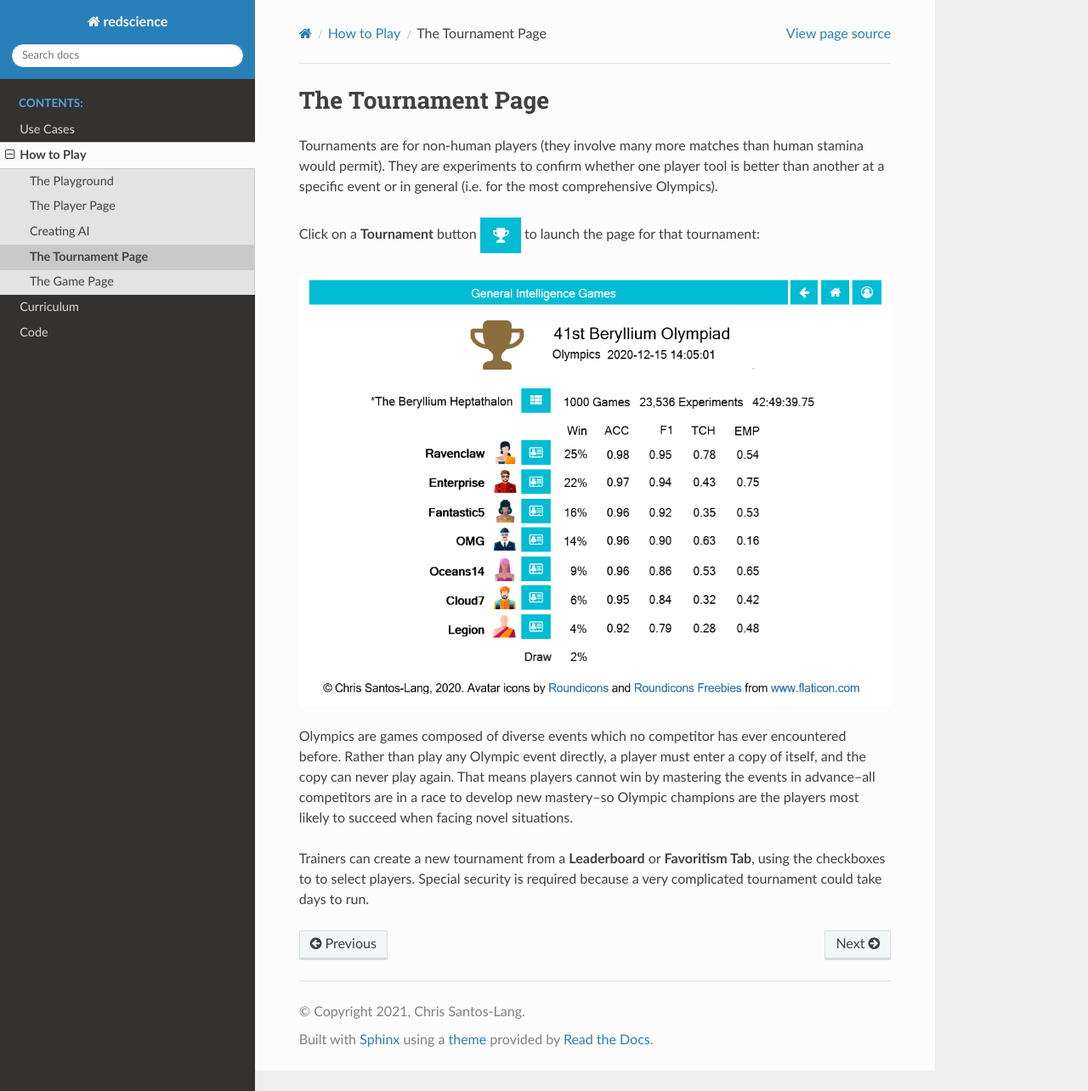
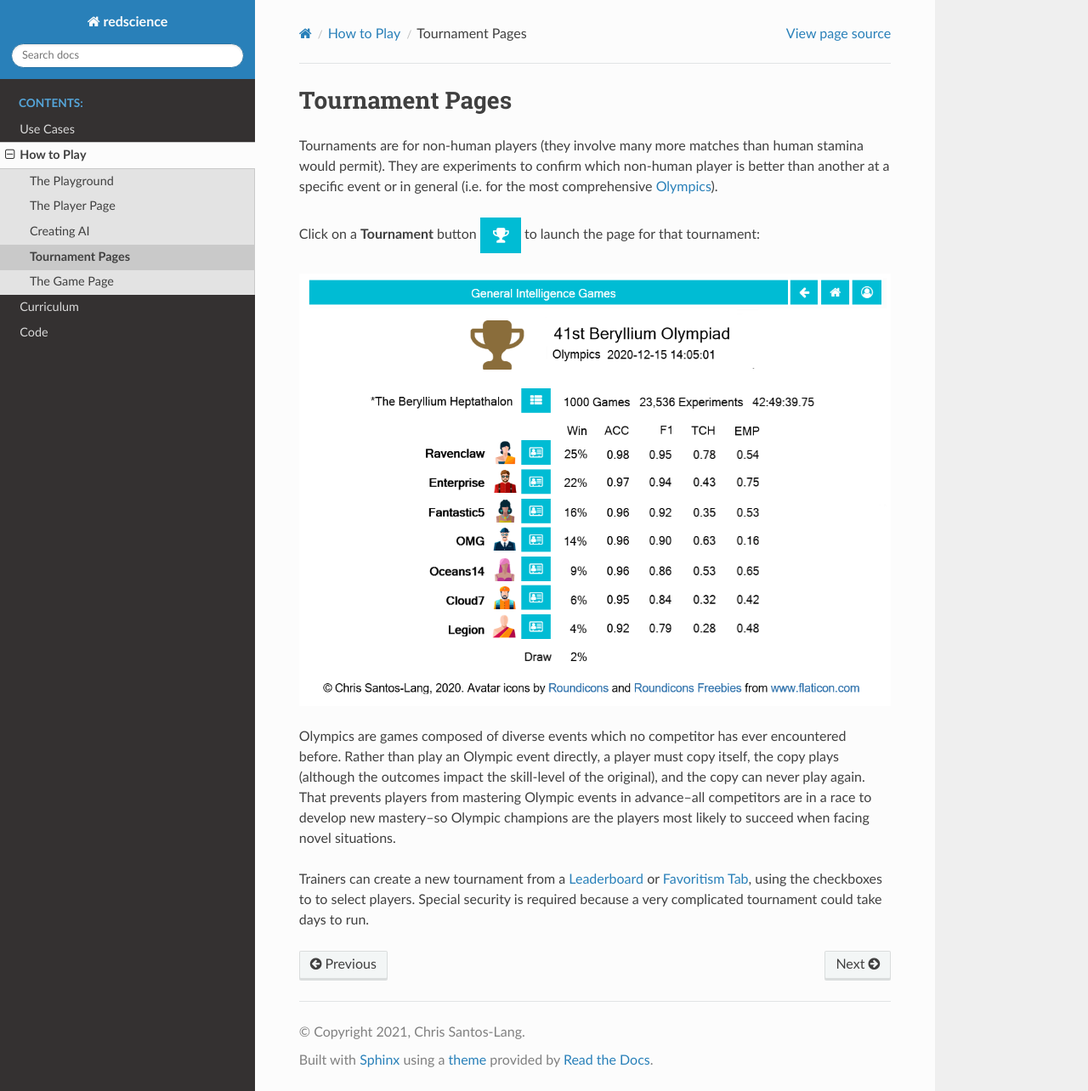
Before and after one commit to ChrisSantosLang/redscience, a Sphinx documentation site: the page built from docs/source/tournament.rst, in a window 1280 px wide and 1284 px high. Shown: the whole window at 85% size. Built offline with Sphinx 7.4.7 and the Read the Docs theme 2.0.0, drawn with Linux system fonts in a browser that asks for light colours; pages that are not in the unit, such as notebooks, are missing from menus.

Commit message:
Update tournament.rst

```diff
--- a/docs/source/tournament.rst
+++ b/docs/source/tournament.rst
@@ -1,28 +1,29 @@
-===================
-The Tournament Page
-===================
+================
+Tournament Pages
+================
 
 Tournaments are for non-human players (they involve many more matches
 than human stamina would permit). They are experiments to confirm
-whether one player tool is better than another at a specific event or
-in general (i.e. for the most comprehensive Olympics).
+which non-human player is better than another at a specific event or
+in general (i.e. for the most comprehensive Olympics_).
 
 Click on a **Tournament** button |tournamentbutton| to launch the page
 for that tournament:
 
 .. image:: releases/images/Beryllium.png
 
-
+.. _Olympics:
 Olympics are games composed of diverse events which no competitor
-has ever encountered before. Rather than play any Olympic event
-directly, a player must enter a copy of itself, and the copy can never
-play again. That means players cannot win by mastering the events in
+has ever encountered before. Rather than play an Olympic event
+directly, a player must copy itself, the copy plays (although the
+outcomes impact the skill-level of the original), and the copy can never
+play again. That prevents players from mastering Olympic events in
 advance--all competitors are in a race to develop new mastery--so
 Olympic champions are the players most likely to succeed when facing
 novel situations.
 
-Trainers can create a new tournament from a **Leaderboard** or
-**Favoritism Tab**, using the checkboxes to to select players. Special
+Trainers can create a new tournament from a :doc:`Leaderboard <game>` or
+:doc:`Favoritism Tab <player>`, using the checkboxes to to select players. Special
 security is required because a very complicated tournament could take
 days to run.
 
```
